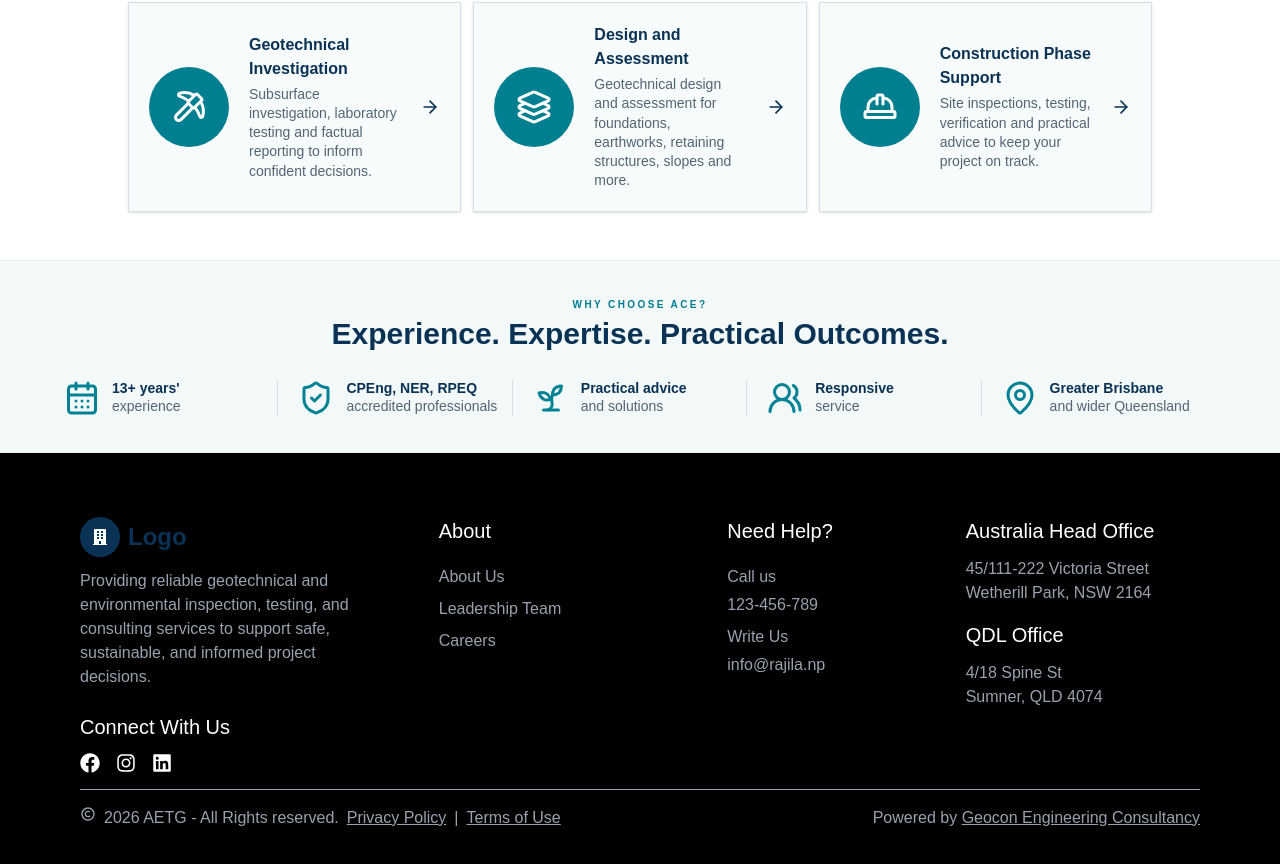
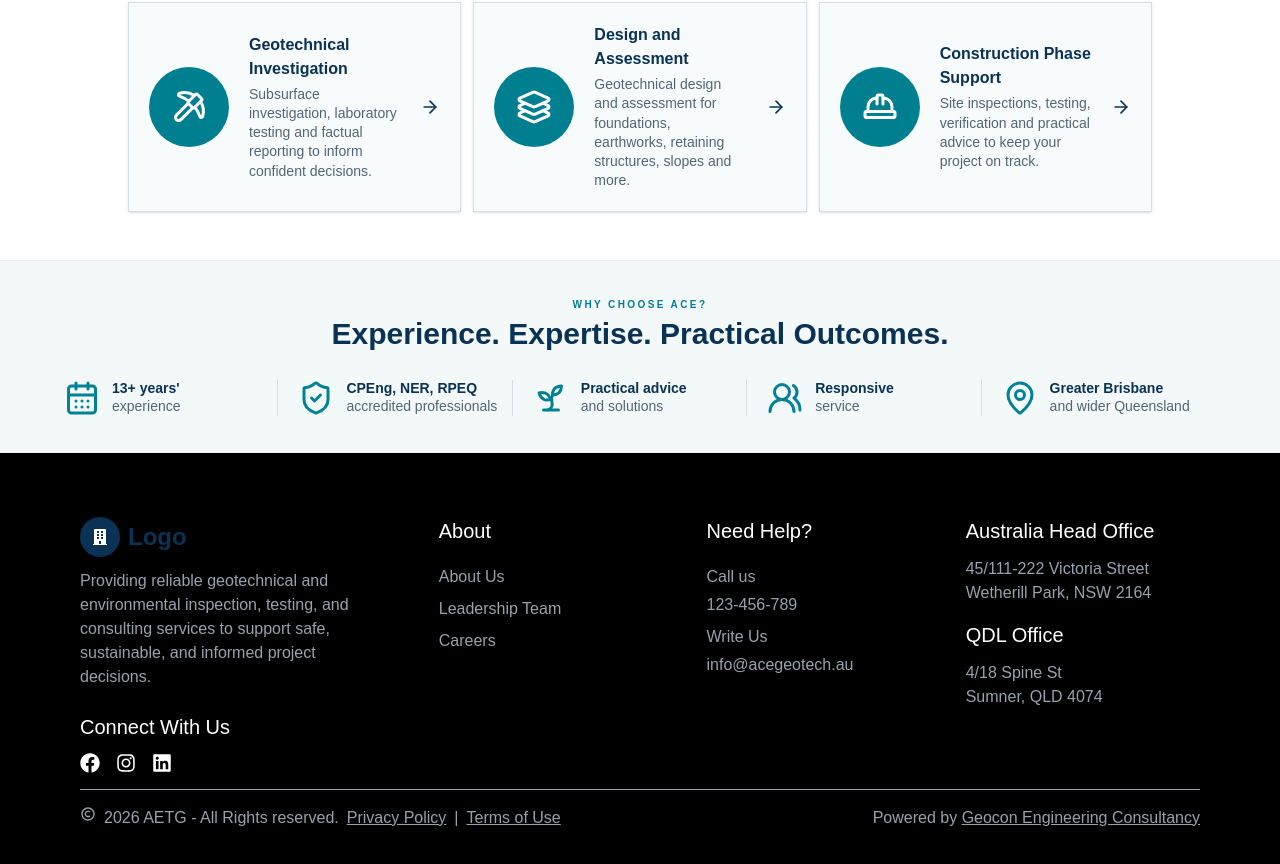
Before and after one commit to rajila598/geotech, a Next.js app: page / in a window 1280 px wide. Shown: the part 827-1691 px from the top of the page. Built offline with nearby package versions, Linux system fonts and the light colour scheme.

Commit message:
footer fix

```diff
--- a/components/Footer/Footer.tsx
+++ b/components/Footer/Footer.tsx
@@ -55,7 +55,7 @@ const Footer = () => {
             <p className="flex flex-col gap-1">
               Write Us{" "}
               <a href="#" className="footer-link">
-                info@rajila.np
+                info@acegeotech.au
               </a>
             </p>
           </div>
```
